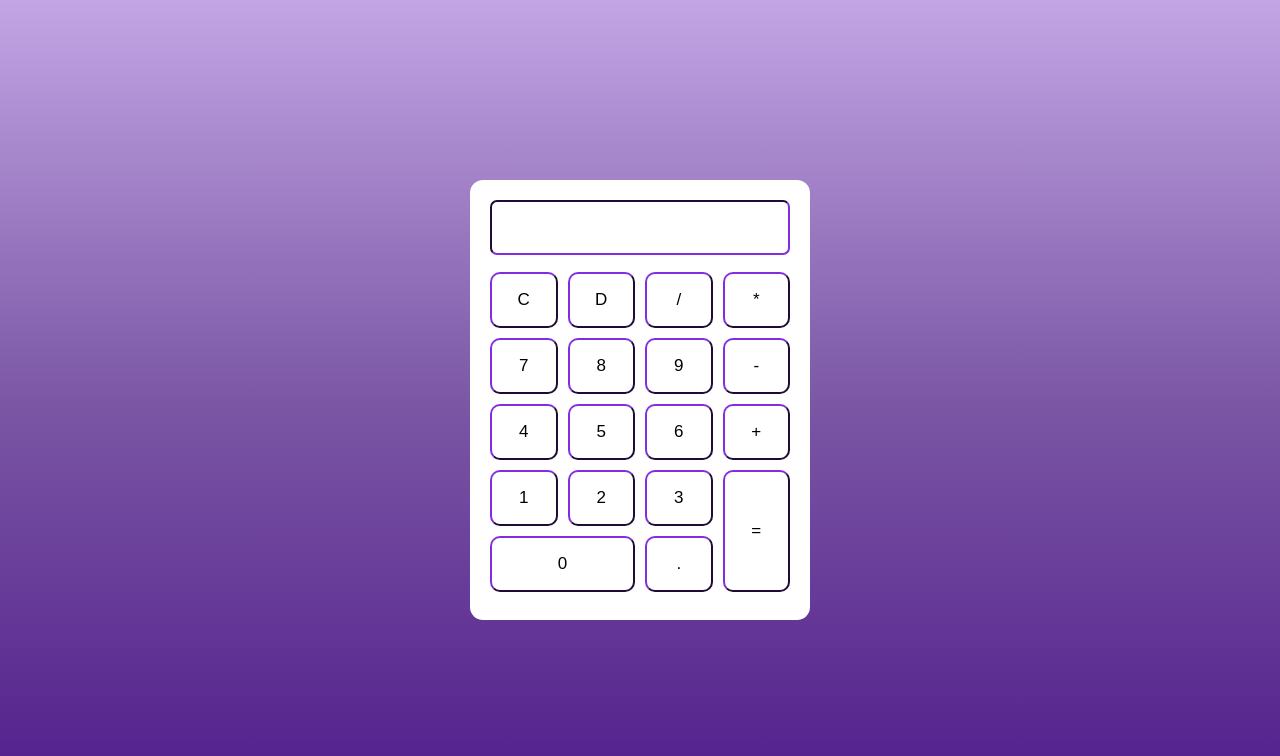
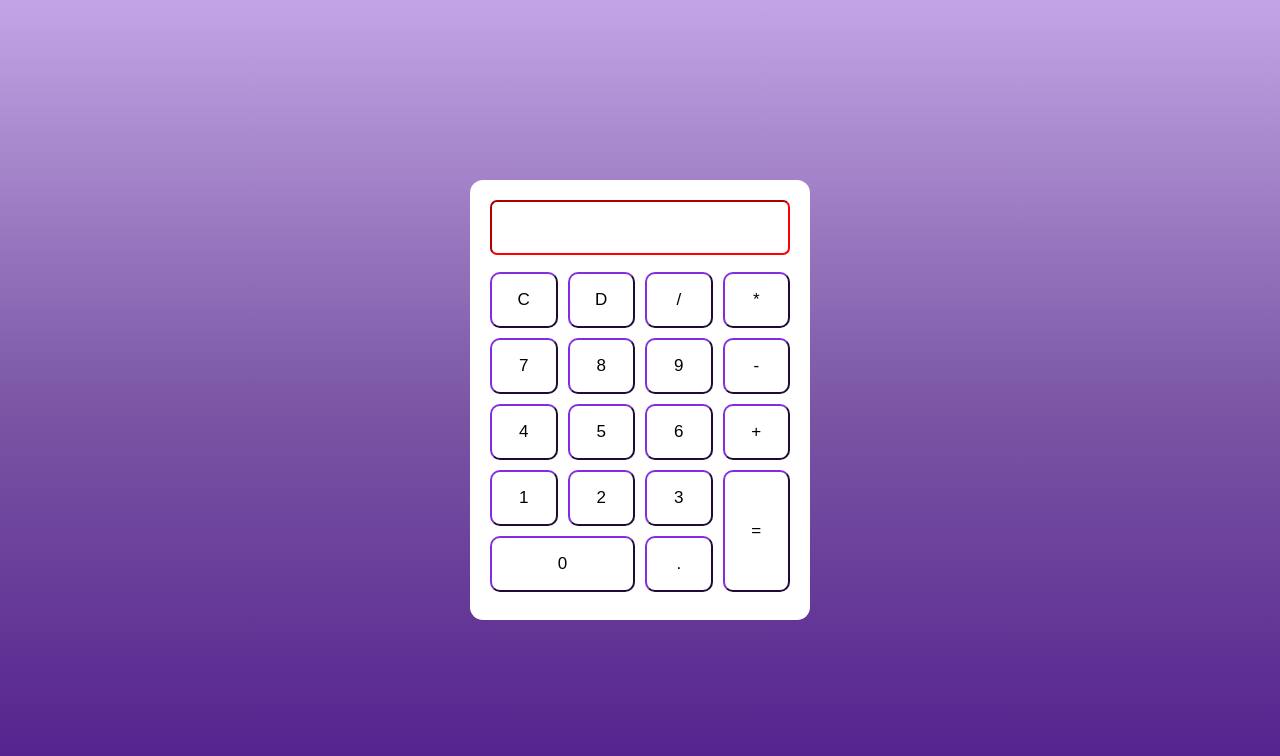
Before and after one commit to dandadivclass/calculadora, a plain HTML site: page index.html in a window 1280 px wide. Drawn offline with Linux system fonts and the light colour scheme.

Commit message:
[ADD] Borda error

```diff
--- a/style.css
+++ b/style.css
@@ -40,6 +40,9 @@ h1 {
     padding-right: 8px;
     font-size: 17px;
 }
+    .campo-numeros-erro {
+        border-color: red !important;
+    }
 
 .calculadora-card-botoes {
     display: grid;
```
